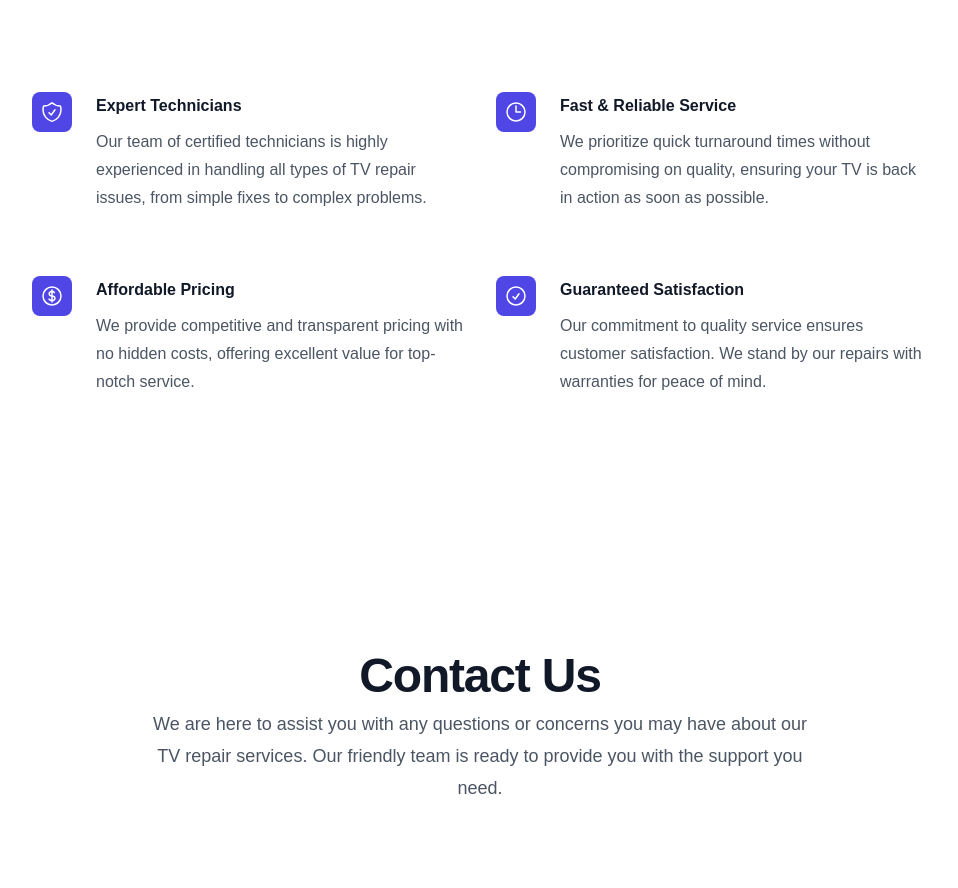
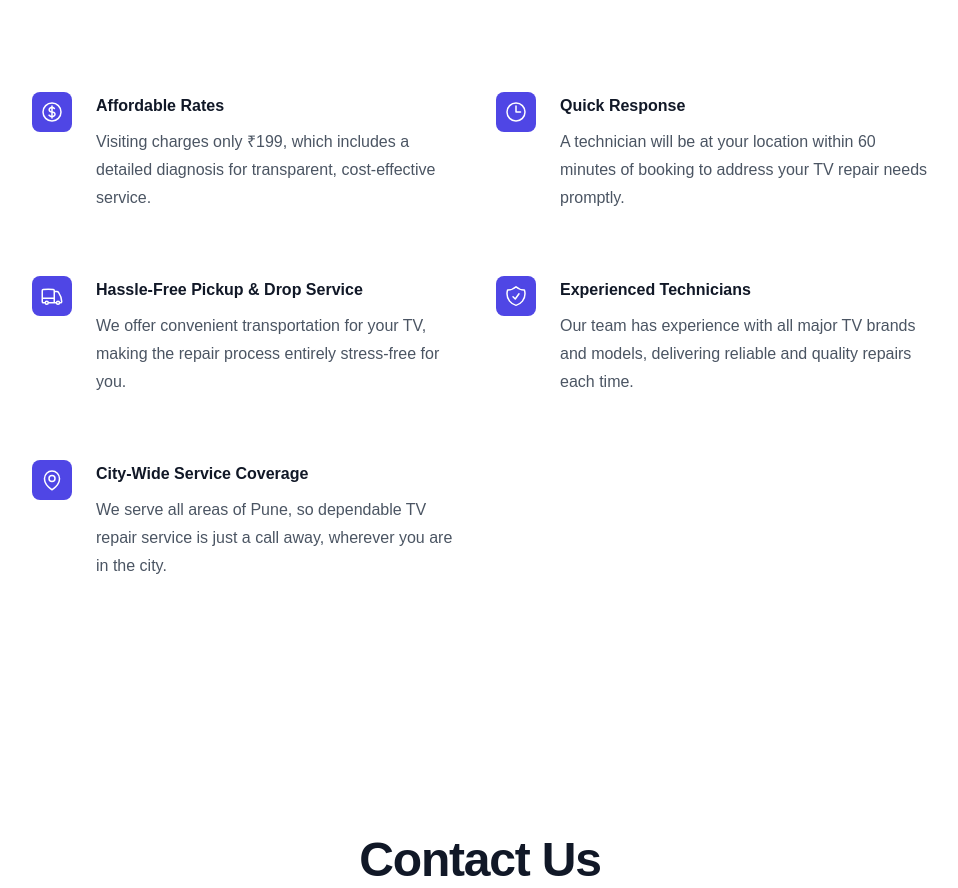
Before and after one commit to ledtvexpert/smarttv, a Next.js app: page / in a window 1280 px wide. Shown: the part 3398-4286 px from the top of the page, without its empty margins (160-1118 px from the left). Built offline with nearby package versions, Linux system fonts and the light colour scheme.

Commit message:
Update WhyChooseUs.js

```diff
--- a/src/app/components/WhyChooseUs.js
+++ b/src/app/components/WhyChooseUs.js
@@ -1,29 +1,35 @@
-import { ShieldCheckIcon, ClockIcon, CurrencyDollarIcon, CheckCircleIcon } from '@heroicons/react/24/outline';
+import { ShieldCheckIcon, ClockIcon, CurrencyDollarIcon, CheckCircleIcon, TruckIcon, MapPinIcon } from '@heroicons/react/24/outline';
 
 const features = [
   {
-    name: 'Expert Technicians',
+    name: 'Affordable Rates',
     description:
-      'Our team of certified technicians is highly experienced in handling all types of TV repair issues, from simple fixes to complex problems.',
-    icon: ShieldCheckIcon, // Expert Technicians
+      'Visiting charges only ₹199, which includes a detailed diagnosis for transparent, cost-effective service.',
+    icon: CurrencyDollarIcon, // Affordable Rates
   },
   {
-    name: 'Fast & Reliable Service',
+    name: 'Quick Response',
     description:
-      'We prioritize quick turnaround times without compromising on quality, ensuring your TV is back in action as soon as possible.',
-    icon: ClockIcon, // Fast & Reliable Service
+      'A technician will be at your location within 60 minutes of booking to address your TV repair needs promptly.',
+    icon: ClockIcon, // Quick Response
   },
   {
-    name: 'Affordable Pricing',
+    name: 'Hassle-Free Pickup & Drop Service',
     description:
-      'We provide competitive and transparent pricing with no hidden costs, offering excellent value for top-notch service.',
-    icon: CurrencyDollarIcon, // Affordable Pricing
+      'We offer convenient transportation for your TV, making the repair process entirely stress-free for you.',
+    icon: TruckIcon, // Hassle-Free Pickup & Drop Service
   },
   {
-    name: 'Guaranteed Satisfaction',
+    name: 'Experienced Technicians',
     description:
-      'Our commitment to quality service ensures customer satisfaction. We stand by our repairs with warranties for peace of mind.',
-    icon: CheckCircleIcon, // Guaranteed Satisfaction
+      'Our team has experience with all major TV brands and models, delivering reliable and quality repairs each time.',
+    icon: ShieldCheckIcon, // Experienced Technicians
+  },
+  {
+    name: 'City-Wide Service Coverage',
+    description:
+      'We serve all areas of Pune, so dependable TV repair service is just a call away, wherever you are in the city.',
+    icon: MapPinIcon, // City-Wide Service Coverage
   },
 ];
 
@@ -36,24 +42,26 @@ export default function Example() {
           <p className="mt-2 text-pretty text-4xl font-semibold tracking-tight text-gray-900 sm:text-5xl lg:text-balance">
             We are providing best LCD/LED Repair Service
           </p>
-
         </div>
         <div className="mx-auto mt-16 max-w-2xl sm:mt-20 lg:mt-24 lg:max-w-4xl">
           <dl className="grid max-w-xl grid-cols-1 gap-x-8 gap-y-10 lg:max-w-none lg:grid-cols-2 lg:gap-y-16">
-            {features.map((feature) => (
+            {features.map((feature) => {
+              const IconComponent = feature.icon;
+              return (
                 <div key={feature.name} className="relative pl-16">
                   <dt className="text-base font-semibold leading-7 text-gray-900">
                     <div className="absolute left-0 top-0 flex h-10 w-10 items-center justify-center rounded-lg bg-indigo-600">
-                    <feature.icon aria-hidden="true" className="h-6 w-6 text-white" />
+                      <IconComponent aria-hidden="true" className="h-6 w-6 text-white" />
                     </div>
                     {feature.name}
                   </dt>
                   <dd className="mt-2 text-base leading-7 text-gray-600">{feature.description}</dd>
                 </div>
-            ))}
+              );
+            })}
           </dl>
         </div>
       </div>
     </div>
-  )
+  );
 }
```
Lines whose indentation alone changed are shown as unchanged.
